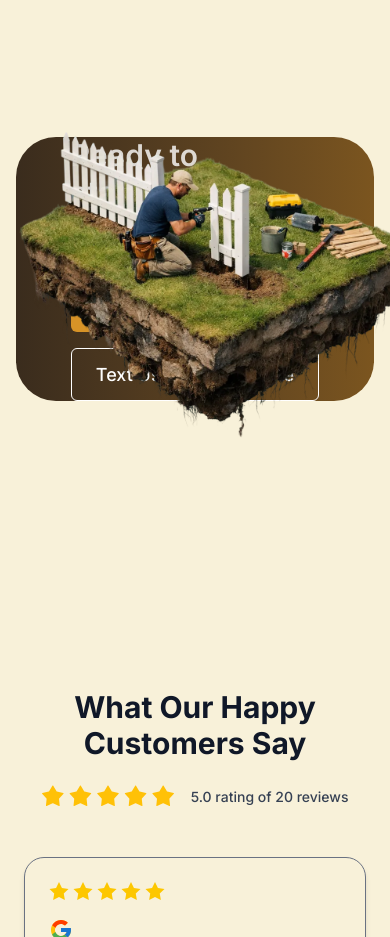
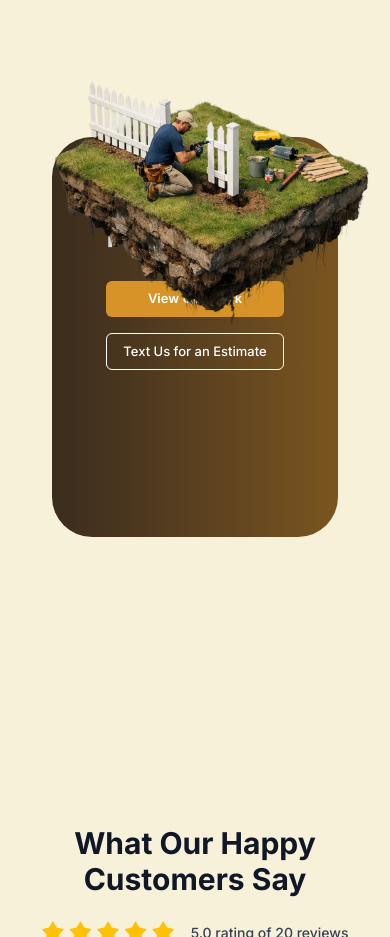
Before and after one commit to irmakaleem/fence-project, a React (Vite) app: page /home-two in a window 390 px wide. Shown: the part 2940-3877 px from the top of the page. Built offline with nearby package versions, Linux system fonts and the light colour scheme.

Commit message:
fixing on 1024 screen

```diff
--- a/src/components/ReadyToStartHome2.tsx
+++ b/src/components/ReadyToStartHome2.tsx
@@ -3,8 +3,8 @@ import react from "react";
 const ReadyToStartHome2: React.FC = () => {
   return (
     <div className="w-full bg-[#F8F1D9] py-24 px-4 md:px-10  ">
-      <div className="  xl:max-w-[78%] 2xl:max-w-[68%] mx-auto relative z-[2] ">
-        <div className="relative  rounded-[40px] bg-gradient-to-r from-[#3A2C1D] to-[#7B551F] px-8  md:px-16  flex flex-col md:flex-row items-center justify-between xl:min-h-[553px]  2xl:min-h-[653px] ">
+      <div className=" max-w-[80%] xl:max-w-[78%] 2xl:max-w-[68%] mx-auto relative z-[2] ">
+        <div className="relative  rounded-[40px] bg-gradient-to-r from-[#3A2C1D] to-[#7B551F] px-8  md:px-16  flex flex-col md:flex-row items-center justify-between min-h-[400px] xl:min-h-[553px]  2xl:min-h-[653px] ">
           {/* Left Content */}
           <div className="max-w-lg text-left text-white/80">
             <h2 className="text-3xl md:text-4xl xl:text-[60px] 2xl:text-[70px] font-semibold leading-tight">
@@ -14,18 +14,18 @@ const ReadyToStartHome2: React.FC = () => {
             </h2>
 
             <div className="mt-8 flex flex-col sm:flex-row gap-4">
-              <button className=" text-white px-6 py-3 rounded-md text-[18px] font-semibold hover:bg-gray-800 transition bg-[#D79327]">
+              <button className=" text-white px-4 py-2 xl:px-6 xl:py-3 rounded-md text-[13px] xl:text-[18px] 2xl:text-[18px] font-semibold hover:bg-gray-800 transition bg-[#D79327]">
                 View Our Work
               </button>
 
-              <button className="border text-white border-white px-6 py-3 rounded-md text-[18px] font-medium hover:bg-black hover:text-white transition">
+              <button className="border text-white border-white px-4 py-2 xl:px-6 xl:py-3  rounded-md text-[13px] xl:text-[18px] 2xl:text-[18px] font-medium hover:bg-black hover:text-white transition">
                 Text Us for an Estimate
               </button>
             </div>
           </div>
 
           {/* Right Image */}
-          <div className="absolute top-[-28%] right-[-12%]  xl:h-[800px] xl:w-[720px] 2xl:h-[923px] 2xl:w-[982px] ">
+          <div className="absolute top-[-28%] right-[-12%] lg:top-[-28%] lg:right-[-15%] lg:h-[800px] lg:w-[550px] xl:h-[800px] xl:w-[720px] 2xl:h-[923px] 2xl:w-[982px] ">
             <img
               src="/assets/grassman.png"
               alt="Ready to start"
```
